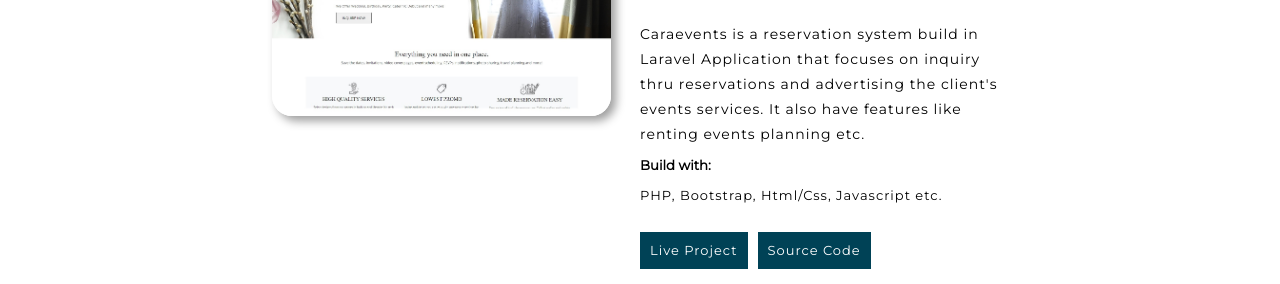
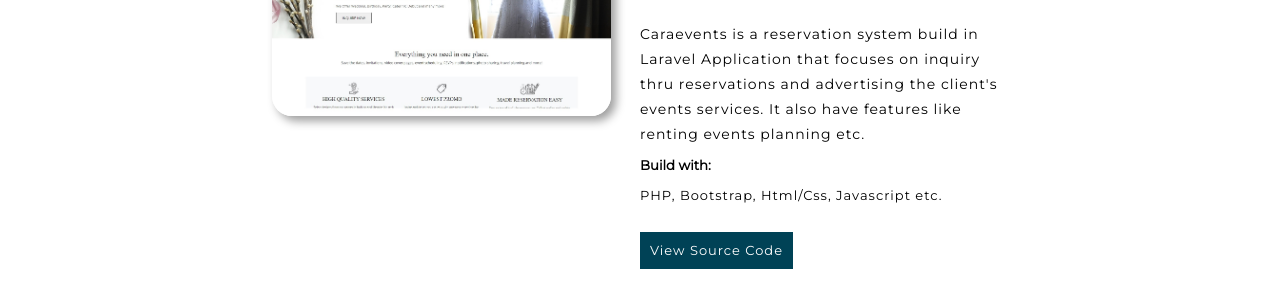
Before and after one commit to iamante/iamante.github.io, a plain HTML site: page index.html in a window 1280 px wide. Shown: the part 668-952 px from the top of the page. Drawn offline with nearby package versions, Linux system fonts and the light colour scheme.

Commit message:
few changes

```diff
--- a/index.html
+++ b/index.html
@@ -75,14 +75,9 @@
                     </div>
 
                     <div class="work-icon">
-                        <a href="#">
-                            <div class="website-logo">
-                                <p>Live Project</p>
-                            </div>
-                        </a>
                         <a href="https://github.com/iamante/caraevents">
                             <div class="github">
-                                <p>Source Code</p>
+                                <p>View Source Code</p>
                             </div>
                         </a>
                     </div>
```
